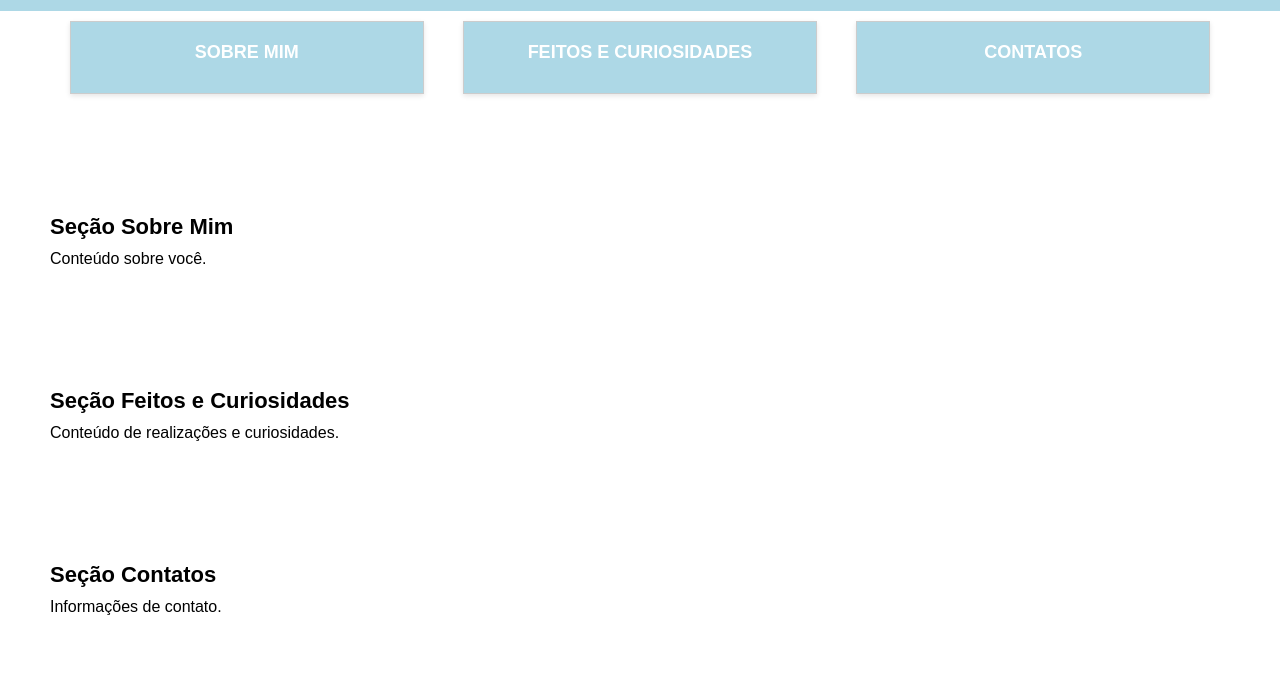
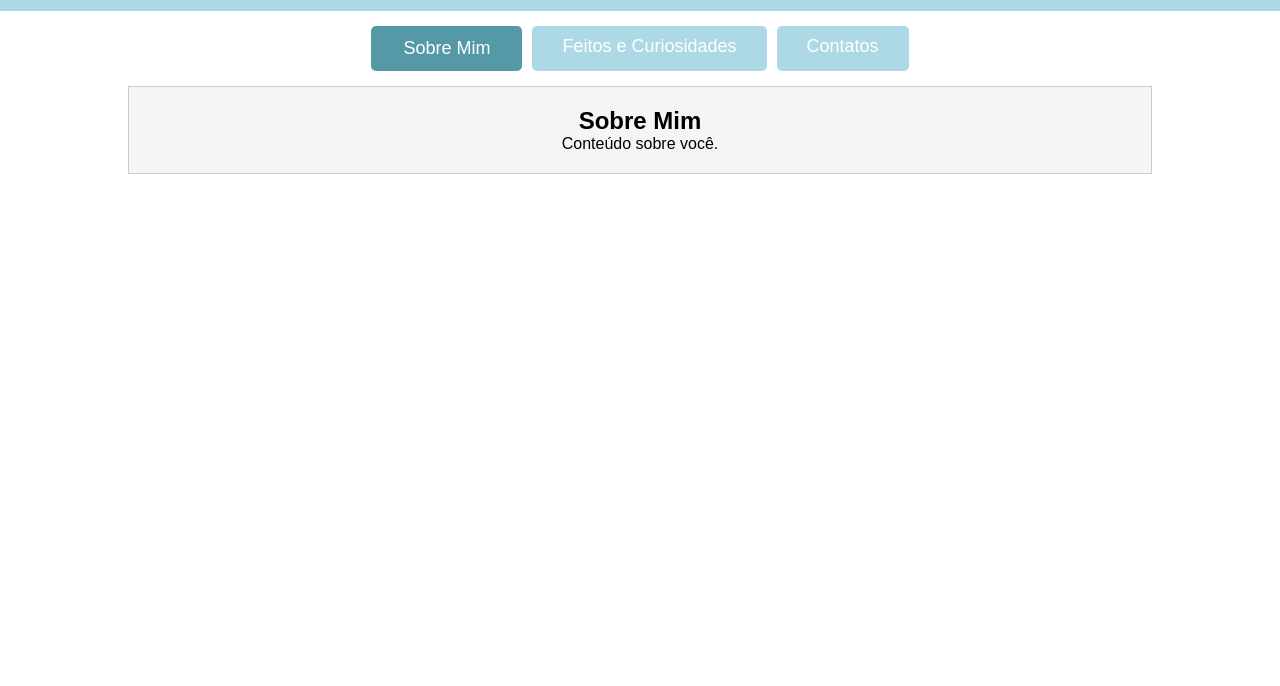
Before and after one commit to cardosogb/portfolio, a plain HTML site: page portfolio/index.html in a window 1280 px wide. Shown: the part 189-875 px from the top of the page. After the commit the page ends 800 px from the top, so only its background shows below. Drawn offline with Linux system fonts and the light colour scheme.

Commit message:
Add files via upload

```diff
--- a/portfolio/index.html
+++ b/portfolio/index.html
@@ -3,40 +3,43 @@
 <head>
     <meta charset="UTF-8">
     <meta name="viewport" content="width=device-width, initial-scale=1.0">
-    <title>Portfólio</title>
+    <title>Portfólio com Abas (Botões Retangulares em Linha)</title>
     <link rel="stylesheet" href="style.css">
 </head>
 <body>
     <header>
-        <div class="profile-pic"></div>
+        <div class="profile-pic">
+            <img src="imagem-perfil.jpg" alt="Imagem de Perfil">
+        </div>
         <h1>GABRIEL CARDOSO</h1>
     </header>
 
-    <section class="info">
-        <a href="#sobre-mim" class="info-box">
+    <!-- Menu de Abas -->
+    <div class="tabs">
+        <input type="radio" name="tab" id="tab1" checked>
+        <label for="tab1" class="tab-button">Sobre Mim</label>
+
+        <input type="radio" name="tab" id="tab2">
+        <label for="tab2" class="tab-button">Feitos e Curiosidades</label>
+
+        <input type="radio" name="tab" id="tab3">
+        <label for="tab3" class="tab-button">Contatos</label>
+
+        <!-- Seções de Conteúdo -->
+        <section id="content1" class="tab-content">
             <h2>Sobre Mim</h2>
-        </a>
-        <a href="#feitos-curiosidades" class="info-box">
-            <h2>Feitos e Curiosidades</h2>
-        </a>
-        <a href="#contatos" class="info-box">
-            <h2>Contatos</h2>
-        </a>
-    </section>
-
-    <section id="sobre-mim">
-        <h2>Seção Sobre Mim</h2>
             <p>Conteúdo sobre você.</p>
         </section>
 
-    <section id="feitos-curiosidades">
-        <h2>Seção Feitos e Curiosidades</h2>
+        <section id="content2" class="tab-content">
+            <h2>Feitos e Curiosidades</h2>
             <p>Conteúdo de realizações e curiosidades.</p>
         </section>
 
-    <section id="contatos">
-        <h2>Seção Contatos</h2>
+        <section id="content3" class="tab-content">
+            <h2>Contatos</h2>
             <p>Informações de contato.</p>
         </section>
+    </div>
 </body>
 </html>
--- a/portfolio/style.css
+++ b/portfolio/style.css
@@ -22,12 +22,18 @@ header {
 .profile-pic {
     width: 100px;
     height: 100px;
-    background-color: #7BAFD4;
     border-radius: 50%;
     border: 2px solid black;
     position: absolute;
-    top: 30px; /* Subi a imagem para 30px */
-    animation: rotate 5s linear infinite;
+    top: 30px;
+    overflow: hidden;
+    animation: float 3s ease-in-out infinite;
+}
+
+.profile-pic img {
+    width: 100%;
+    height: 100%;
+    object-fit: cover;
 }
 
 h1 {
@@ -37,51 +43,74 @@ h1 {
     text-transform: uppercase;
 }
 
-section.info {
+/* Estilo das abas */
+.tabs {
+    margin-top: 10px;
     display: flex;
-    justify-content: space-around;
-    margin-top: 0;
-    padding-top: 10px;
+    justify-content: center; /* Alinha as abas no centro */
+    flex-wrap: wrap; /* Permite que as abas quebrem linha em telas pequenas */
 }
 
-.info-box {
-    width: 30%;
-    text-align: center;
-    padding: 20px;
+.tabs input[type="radio"] {
+    display: none; /* Esconde os inputs radio */
+}
+
+.tab-button {
+    display: inline-block;
+    padding: 10px 30px; /* Mantém os botões retangulares */
+    margin: 5px;
     background-color: #ADD8E6;
     color: white;
-    border: 1px solid #ccc;
-    box-shadow: 0px 2px 5px rgba(0, 0, 0, 0.1);
-    text-decoration: none;
-    transition: background-color 0.3s ease;
+    font-size: 18px;
+    border-radius: 5px; /* Bordas suaves */
+    cursor: pointer;
+    transition: background-color 0.3s ease, border 0.3s ease;
 }
 
-.info-box:hover {
+.tab-button:hover {
     background-color: #7BAFD4;
 }
 
-.info-box h2 {
-    font-size: 18px;
-    text-transform: uppercase;
+/* Estilo do botão ativo */
+input[type="radio"]:checked + .tab-button {
+    background-color: #5599A6;
+    border: 2px solid #5599A6; /* Adiciona borda ao botão ativo */
 }
 
-/* Seções de conteúdo */
-section {
-    padding: 50px;
-    margin: 20px 0;
+/* Conteúdo de cada aba */
+.tab-content {
+    display: none;
+    padding: 20px;
+    margin-top: 10px;
+    width: 80%;
+    text-align: center;
+    border: 1px solid #ccc;
+    background-color: #f5f5f5;
+
+    /* Animação inicial */
+    opacity: 0;
+    transform: translateY(20px);
+    transition: opacity 0.5s ease, transform 0.5s ease;
 }
 
-section h2 {
-    margin-bottom: 10px;
-    font-size: 22px;
+/* Exibe o conteúdo correspondente à aba ativa com animação */
+#tab1:checked ~ #content1,
+#tab2:checked ~ #content2,
+#tab3:checked ~ #content3 {
+    display: block;
+    opacity: 1;
+    transform: translateY(0); /* Retorna ao seu lugar suavemente */
 }
 
-/* Animação da imagem de perfil */
-@keyframes rotate {
-    from {
-        transform: rotate(0deg);
+/* Animação de flutuação da imagem de perfil */
+@keyframes float {
+    0% {
+        transform: translateY(0);
     }
-    to {
-        transform: rotate(360deg);
+    50% {
+        transform: translateY(-15px);
+    }
+    100% {
+        transform: translateY(0);
     }
 }
```
Also changed, not shown: portfolio/imagem-perfil.jpg (added). Lines whose indentation alone changed are shown as unchanged.
